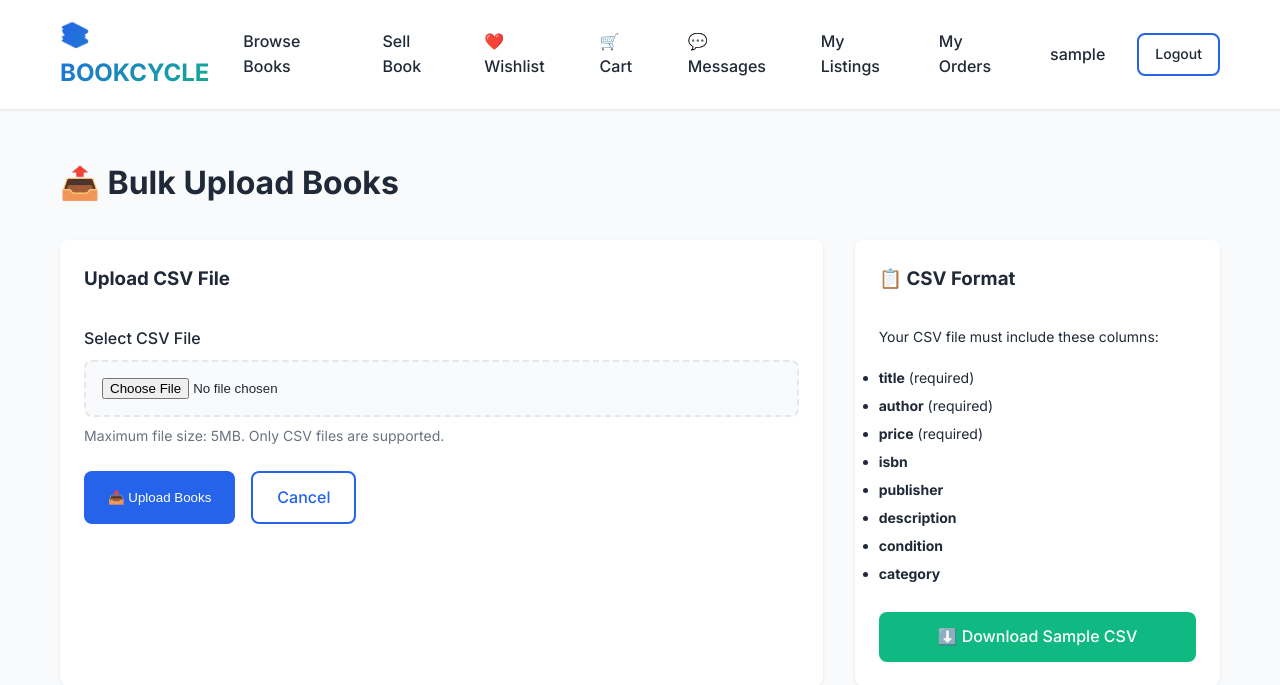
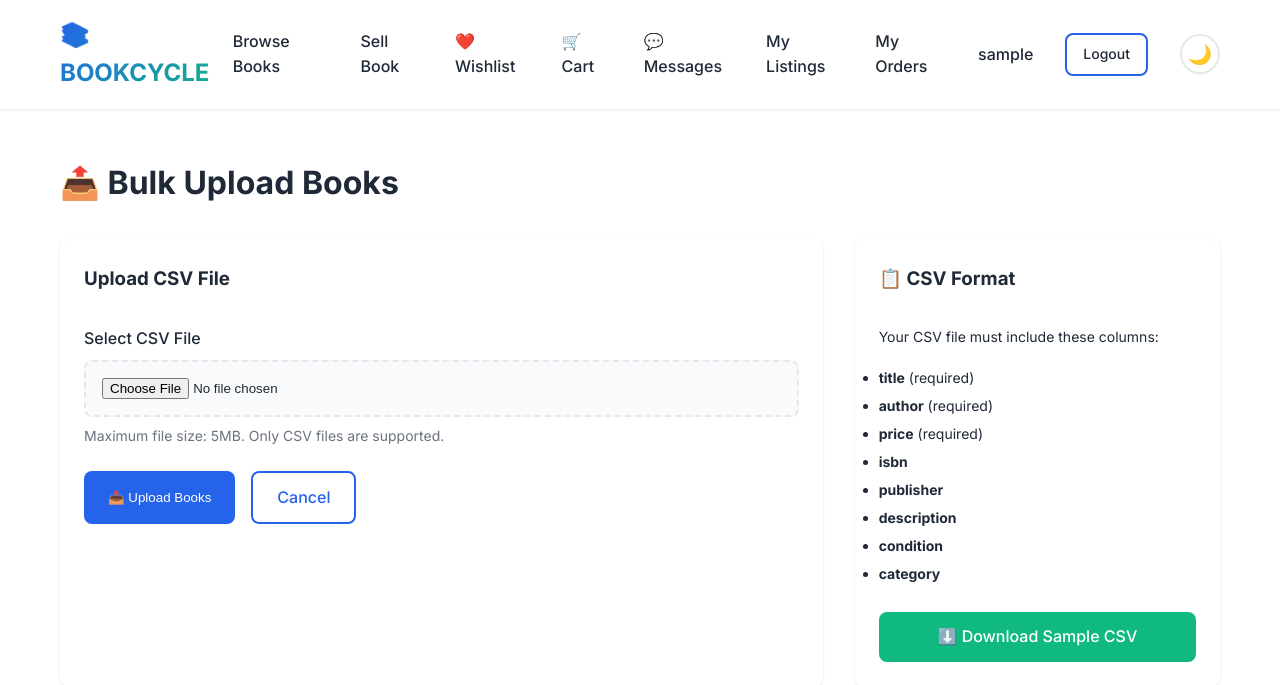
Before and after one commit to aropinaroth13-bot/bookcycle-marketplace, a Django app: page /bulk-upload/ in a window 1280 px wide. Shown: the top 685 px of the page. Run offline with Django 4.2, Linux system fonts and the light colour scheme; the visitor is signed in with stand-in values (Sample User, id 1).

Commit message:
Add dark/light mode toggle with smooth transitions

```diff
--- a/marketplace/templates/marketplace/base.html
+++ b/marketplace/templates/marketplace/base.html
@@ -37,6 +37,11 @@
                 <li><a href="{% url 'login' %}" class="btn btn-sm btn-primary">Login</a></li>
                 <li><a href="{% url 'register' %}" class="btn btn-sm btn-secondary">Register</a></li>
                 {% endif %}
+                <li>
+                    <button id="theme-toggle" class="theme-toggle" aria-label="Toggle theme">
+                        <span class="theme-icon">🌙</span>
+                    </button>
+                </li>
             </ul>
         </div>
     </nav>
--- a/static/css/styles.css
+++ b/static/css/styles.css
@@ -3,7 +3,7 @@
 /* Import Google Font */
 @import url('https://fonts.googleapis.com/css2?family=Inter:wght@300;400;500;600;700&display=swap');
 
-/* CSS Variables */
+/* CSS Variables - Light Theme (Default) */
 :root {
     --primary-color: #2563eb;
     --primary-dark: #1d4ed8;
@@ -18,10 +18,35 @@
     --border-color: #e5e7eb;
     --bg-light: #f9fafb;
     --white: #ffffff;
+    --text-color: #1f2937;
+    --bg-color: #ffffff;
+    --card-bg: #ffffff;
     --shadow: 0 1px 3px rgba(0, 0, 0, 0.1);
     --shadow-lg: 0 10px 40px rgba(0, 0, 0, 0.1);
     --radius: 8px;
     --transition: all 0.3s ease;
+}
+
+/* Dark Theme */
+[data-theme="dark"] {
+    --primary-color: #60a5fa;
+    --primary-dark: #3b82f6;
+    --secondary-color: #34d399;
+    --secondary-dark: #10b981;
+    --danger-color: #f87171;
+    --warning-color: #fbbf24;
+    --dark: #f9fafb;
+    --dark-light: #e5e7eb;
+    --gray: #9ca3af;
+    --gray-light: #6b7280;
+    --border-color: #374151;
+    --bg-light: #1f2937;
+    --white: #111827;
+    --text-color: #f9fafb;
+    --bg-color: #111827;
+    --card-bg: #1f2937;
+    --shadow: 0 1px 3px rgba(0, 0, 0, 0.3);
+    --shadow-lg: 0 10px 40px rgba(0, 0, 0, 0.5);
 }
 
 /* Reset & Base */
@@ -34,8 +59,9 @@
 body {
     font-family: 'Inter', -apple-system, BlinkMacSystemFont, 'Segoe UI', sans-serif;
     line-height: 1.6;
-    color: var(--dark);
-    background: var(--bg-light);
+    color: var(--text-color);
+    background: var(--bg-color);
+    transition: background-color 0.3s ease, color 0.3s ease;
 }
 
 a {
@@ -862,3 +888,38 @@ tr:not(:last-child) {
 .autocomplete-item:hover {
     background: var(--bg-light);
 }
+
+/* Theme Toggle Button */
+.theme-toggle {
+    background: var(--card-bg);
+    border: 2px solid var(--border-color);
+    border-radius: 50%;
+    width: 40px;
+    height: 40px;
+    display: flex;
+    align-items: center;
+    justify-content: center;
+    cursor: pointer;
+    transition: var(--transition);
+    font-size: 1.2rem;
+}
+
+.theme-toggle:hover {
+    transform: scale(1.1);
+    border-color: var(--primary-color);
+}
+
+.theme-icon {
+    display: inline-block;
+    transition: transform 0.3s ease;
+}
+
+.theme-toggle:hover .theme-icon {
+    transform: rotate(20deg);
+}
+
+/* Card backgrounds need to use theme variable */
+.card {
+    background: var(--card-bg);
+    transition: background-color 0.3s ease;
+}
--- a/static/js/app.js
+++ b/static/js/app.js
@@ -1,3 +1,55 @@
+// Theme Toggle Functionality
+(function () {
+    // Get theme from localStorage or default to 'light'
+    const currentTheme = localStorage.getItem('theme') || 'light';
+
+    // Apply theme immediately to prevent flash
+    document.documentElement.setAttribute('data-theme', currentTheme);
+
+    // Wait for DOM to load
+    document.addEventListener('DOMContentLoaded', function () {
+        const themeToggle = document.getElementById('theme-toggle');
+        const themeIcon = document.querySelector('.theme-icon');
+
+        // Set initial icon
+        updateThemeIcon(currentTheme);
+
+        if (themeToggle) {
+            themeToggle.addEventListener('click', function () {
+                // Get current theme
+                const theme = document.documentElement.getAttribute('data-theme');
+
+                // Toggle theme
+                const newTheme = theme === 'dark' ? 'light' : 'dark';
+
+                // Update DOM
+                document.documentElement.setAttribute('data-theme', newTheme);
+
+                // Save to localStorage
+                localStorage.setItem('theme', newTheme);
+
+                // Update icon
+                updateThemeIcon(newTheme);
+
+                // Show toast notification
+                if (window.toast) {
+                    toast.show(
+                        `${newTheme === 'dark' ? 'Dark' : 'Light'} mode activated`,
+                        'success',
+                        2000
+                    );
+                }
+            });
+        }
+
+        function updateThemeIcon(theme) {
+            if (themeIcon) {
+                themeIcon.textContent = theme === 'dark' ? '☀️' : '🌙';
+            }
+        }
+    });
+})();
+
 // Toast notification system
 class ToastNotification {
     constructor() {
```
